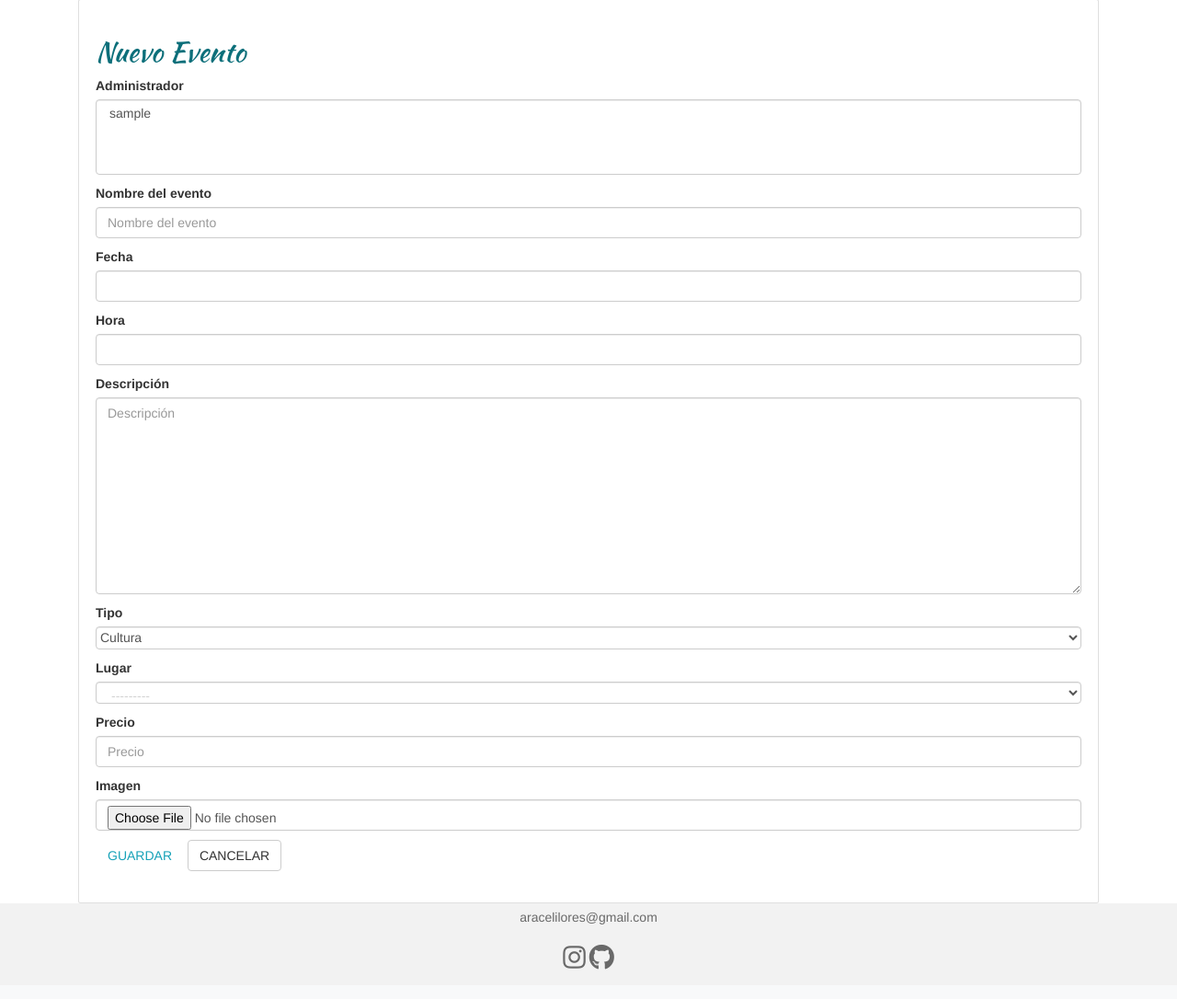
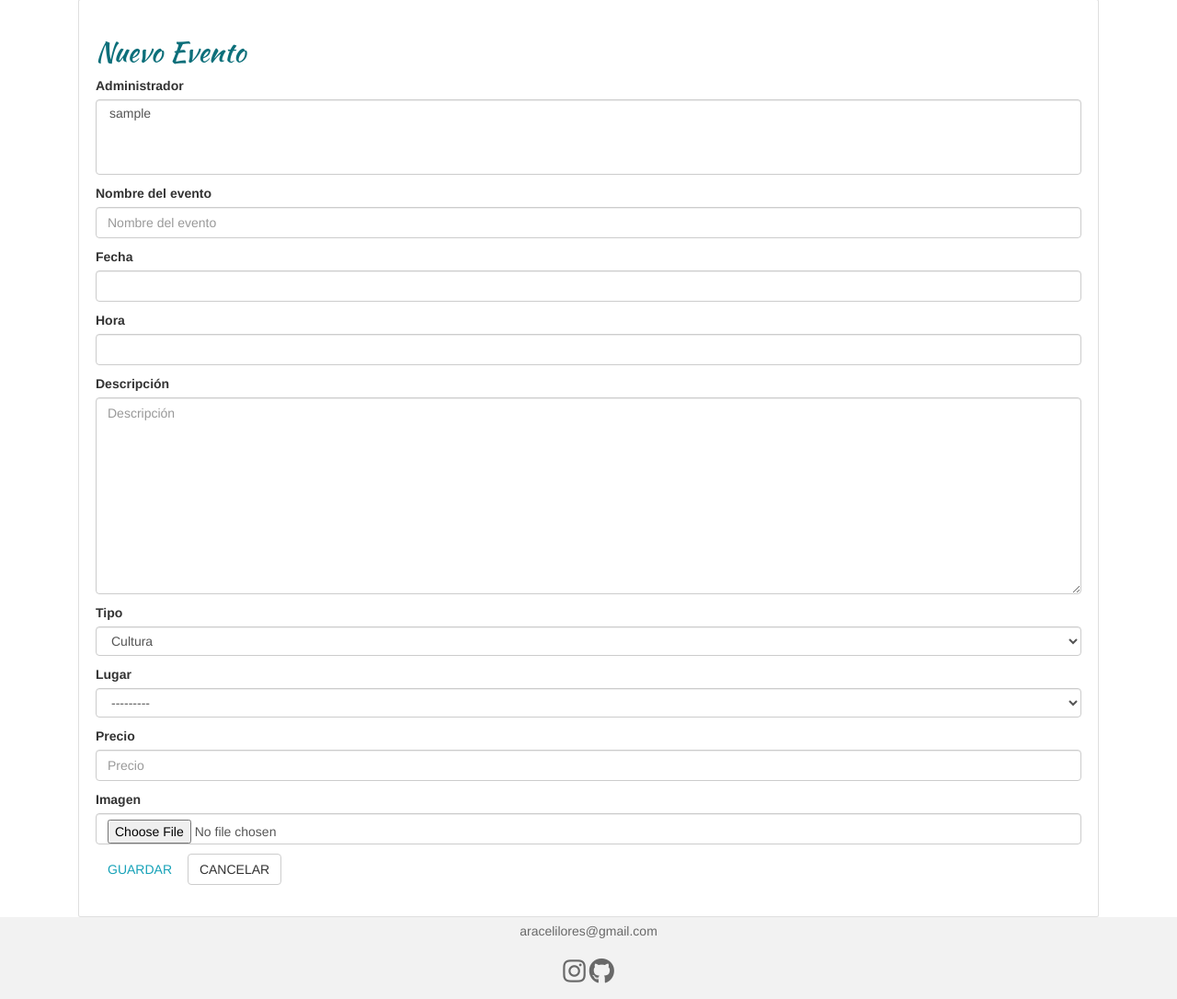
Before and after one commit to araceli24/LeisureTime, a Django app: page /event/new in a window 1280 px wide. Shown: the part 441-1527 px from the top of the page at 92% size. Before the commit the page ends 1495 px from the top, so only its background shows below. Run offline with Django 3.2, Linux system fonts and the light colour scheme; the visitor is signed in with stand-in values (Sample User, id 1); data comes from the database, SQL or seed files in the repository; data that the repository does not hold is empty; some libraries are stand-ins or nearby versions; some web fonts are replaced.

Commit message:
Change select form adjust content

```diff
--- a/static/css/style.css
+++ b/static/css/style.css
@@ -332,14 +332,8 @@ select[multiple], select[size] {
   height: max-content;
 }
 
-select#id_category.form-control{
-
-  padding: 0%;
-}
-
-select#id_council.form-control{
-
-  padding: 0%;
+select.form-control:not([size]):not([multiple]) {
+  height: auto;
 }
 
 
```
